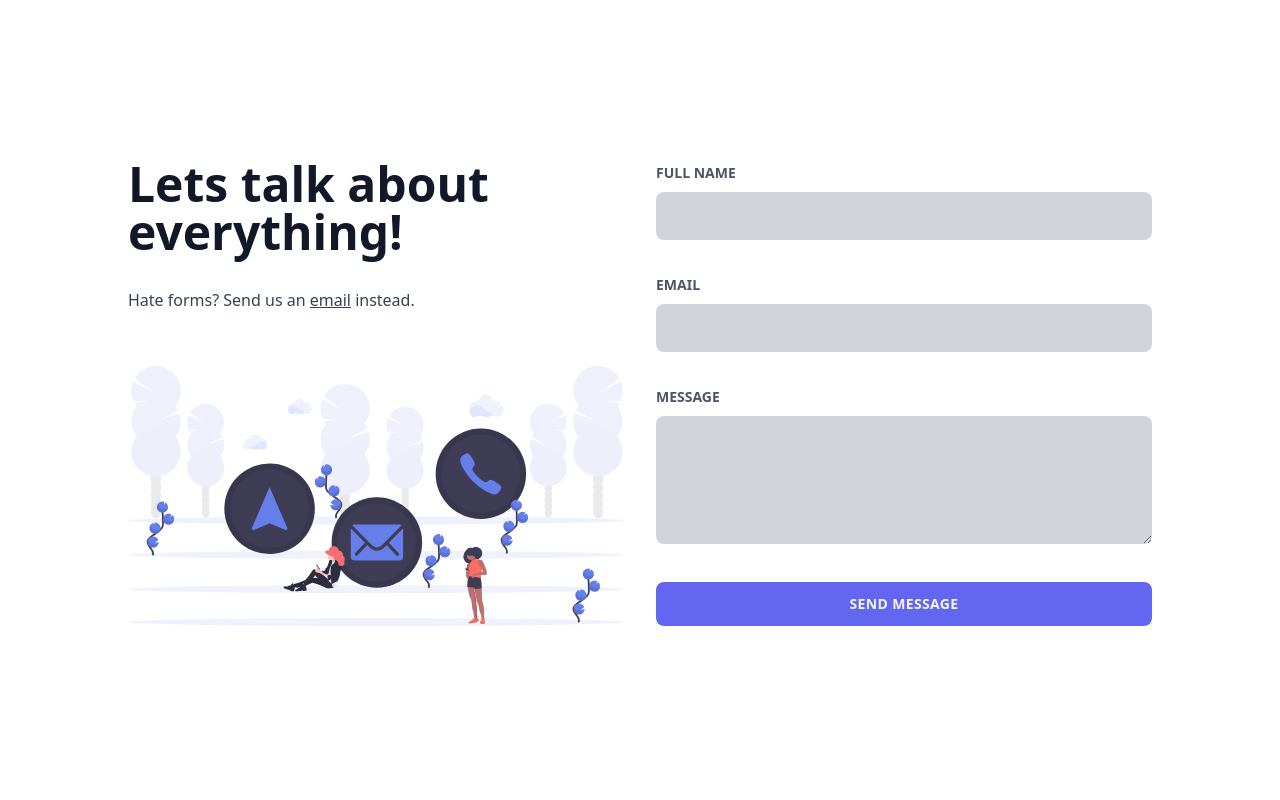
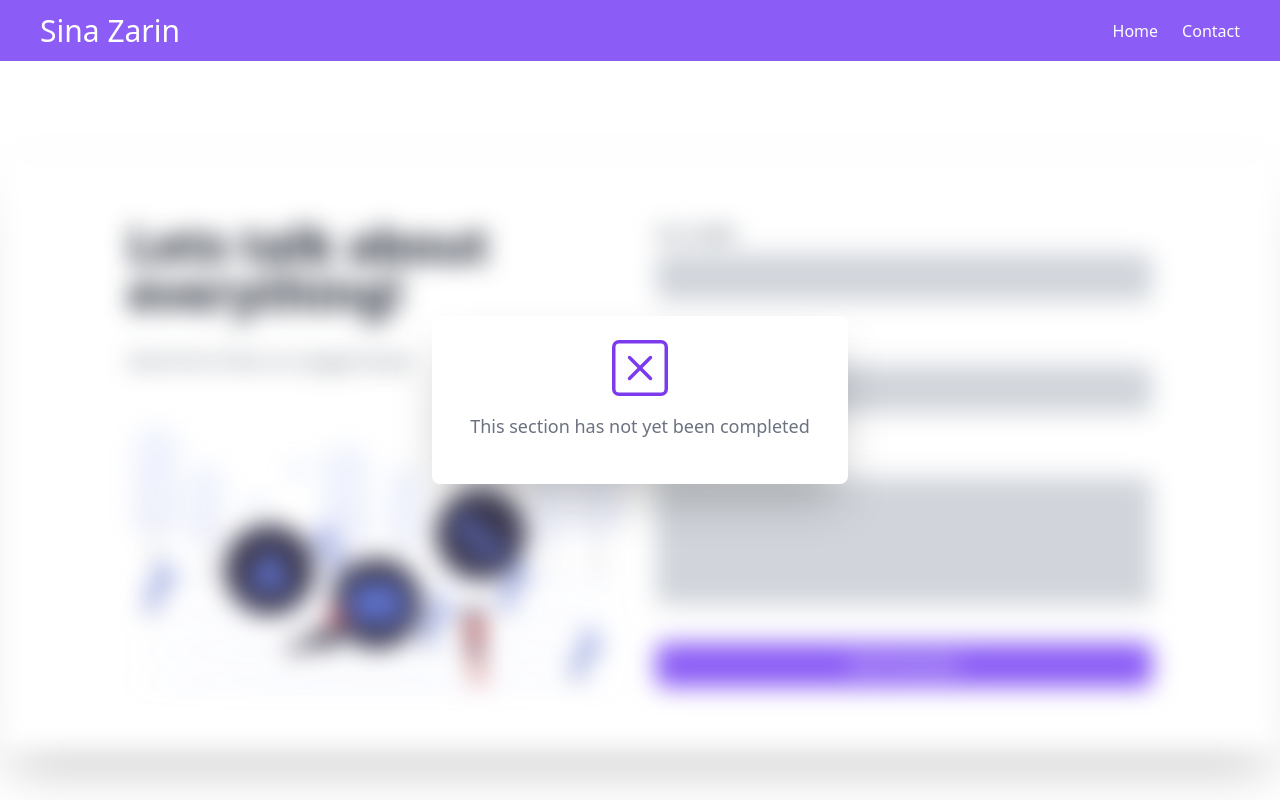
Before and after one commit to sinazarrin/personal-website, a React (Create React App) app: page /contact in a window 1280 px wide. Built offline with nearby package versions, Linux system fonts and the light colour scheme.

Commit message:
add modal contactPage

```diff
--- a/src/Pages/ContactWithMe/Index.js
+++ b/src/Pages/ContactWithMe/Index.js
@@ -1,20 +1,57 @@
 import React from 'react'
+import { Link } from 'react-router-dom'
 
 const ContactWithMe = () => {
   return (
         <>
+        <div className='bg-violet-500 z-50'>
+          <nav className='container flex w-full items-center flex-wrap p-2 px-10 justify-between mx-auto z-50'>
+            <div>
+                <h1>
+                    <Link to="/" className='text-white text-[30px]'>Sina Zarin</Link>
+                </h1>
+            </div>
+            <ul className='sm:flex hidden space-x-6 '>
+                <li>
+                    <Link to="/" className="text-white relative group">Home
+                        <div className="absolute left-2 w-2/3 h-0.5 bg-white/80 scale-x-0 group-hover:scale-x-100 transition-transform"></div>
+                    </Link>
+                </li>
+                <li>
+                    <Link to="/contact" className='text-white relative group'>Contact
+                        <div className="absolute left-2 w-2/3 h-0.5 bg-white/80 scale-x-0 group-hover:scale-x-100 transition-transform"></div>
+                    </Link>
+                </li>
+            </ul>
+          </nav>
+        </div>
 
-      <div
-        class="max-w-screen-xl mt-24 px-8 grid gap-8 grid-cols-1 md:grid-cols-2 md:px-12 lg:px-16 xl:px-32 py-16 mx-auto text-gray-900 rounded-lg">
-        <div class="flex flex-col justify-between">
+        <div id="popup-modal" tabindex="-1" className="flex items-center justify-center h-screen overflow-y-auto overflow-x-hidden fixed  md:top-[0] top-[30%] right-0 left-0 z-10 md:inset-0 h-modal md:h-full">
+          <div className="relative p-4 w-full max-w-md h-full md:h-auto">
+          <div className="relative bg-white rounded-lg shadow-2xl">
+              <div className="p-6 text-center">
+                  <svg xmlns="http://www.w3.org/2000/svg" width="16" height="16" fill="currentColor" className="mx-auto mb-4 w-14 h-14 text-violet-600" viewBox="0 0 16 16">
+                    <path d="M14 1a1 1 0 0 1 1 1v12a1 1 0 0 1-1 1H2a1 1 0 0 1-1-1V2a1 1 0 0 1 1-1h12zM2 0a2 2 0 0 0-2 2v12a2 2 0 0 0 2 2h12a2 2 0 0 0 2-2V2a2 2 0 0 0-2-2H2z"/>
+                    <path d="M4.646 4.646a.5.5 0 0 1 .708 0L8 7.293l2.646-2.647a.5.5 0 0 1 .708.708L8.707 8l2.647 2.646a.5.5 0 0 1-.708.708L8 8.707l-2.646 2.647a.5.5 0 0 1-.708-.708L7.293 8 4.646 5.354a.5.5 0 0 1 0-.708z"/>
+                  </svg>
+
+                  <h3 className="mb-5 text-lg font-normal text-gray-500 dark:text-gray-400">This section has not yet been completed</h3>
+
+              </div>
+          </div>
+        </div>
+  </div>
+
+      <div className="max-w-screen-xl mt-24 px-8 grid gap-8 grid-cols-1 md:grid-cols-2 md:px-12 lg:px-16 xl:px-32 py-16 mx-auto text-gray-900 rounded-lg blur-md shadow-2xl">
+        <div className="flex flex-col justify-between">
           <div>
-            <h2 class="text-4xl lg:text-5xl font-bold leading-tight">Lets talk about everything!</h2>
-            <div class="text-gray-700 mt-8">
-              Hate forms? Send us an <span class="underline">email</span> instead.
+            <h2 className="text-4xl lg:text-5xl font-bold leading-tight">Lets talk about everything!</h2>
+            <div className="text-gray-700 mt-8">
+              Hate forms? Send us an <span className="underline">email</span> instead.
             </div>
           </div>
-          <div class="mt-8 text-center">
-            <svg class="w-full"
+          <div className="mt-8 text-center">
+            <svg className="w-full"
               id="ae37f038-3a9e-4b82-ad68-fc94ba16af2a" data-name="Layer 1"
               viewBox="0 0 1096 574.74">
               <defs>
@@ -511,25 +548,25 @@ const ContactWithMe = () => {
             </svg>
           </div>
         </div>
-        <div class="">
+        <div className="">
           <div>
-            <span class="uppercase text-sm text-gray-600 font-bold">Full Name</span>
-            <input class="w-full bg-gray-300 text-gray-900 mt-2 p-3 rounded-lg focus:outline-none focus:shadow-outline"
+            <span className="uppercase text-sm text-gray-600 font-bold">Full Name</span>
+            <input className="w-full bg-gray-300 text-gray-900 mt-2 p-3 rounded-lg focus:outline-none focus:shadow-outline"
               type="text" placeholder=""/>
           </div>
-          <div class="mt-8">
-            <span class="uppercase text-sm text-gray-600 font-bold">Email</span>
-            <input class="w-full bg-gray-300 text-gray-900 mt-2 p-3 rounded-lg focus:outline-none focus:shadow-outline"
+          <div className="mt-8">
+            <span className="uppercase text-sm text-gray-600 font-bold">Email</span>
+            <input className="w-full bg-gray-300 text-gray-900 mt-2 p-3 rounded-lg focus:outline-none focus:shadow-outline"
               type="text"/>
           </div>
-          <div class="mt-8">
-            <span class="uppercase text-sm text-gray-600 font-bold">Message</span>
+          <div className="mt-8">
+            <span className="uppercase text-sm text-gray-600 font-bold">Message</span>
             <textarea
-              class="w-full h-32 bg-gray-300 text-gray-900 mt-2 p-3 rounded-lg focus:outline-none focus:shadow-outline"></textarea>
+              className="w-full h-32 bg-gray-300 text-gray-900 mt-2 p-3 rounded-lg focus:outline-none focus:shadow-outline"></textarea>
           </div>
-          <div class="mt-8">
+          <div className="mt-8">
             <button
-              class="uppercase text-sm font-bold tracking-wide bg-indigo-500 text-gray-100 p-3 rounded-lg w-full focus:outline-none focus:shadow-outline">
+              className="uppercase text-sm font-bold tracking-wide bg-violet-500 text-gray-100 p-3 rounded-lg w-full focus:outline-none focus:shadow-outline">
               Send Message
             </button>
           </div>
--- a/src/components/Banner/index.js
+++ b/src/components/Banner/index.js
@@ -24,12 +24,12 @@ const Banner = () => {
 
                             <ul className='sm:flex hidden space-x-6 '>
                                 <li>
-                                    <Link to="#" className="text-white relative group">Home
+                                    <Link to="/" className="text-white relative group">Home
                                         <div className="absolute left-2 w-2/3 h-0.5 bg-white/80 scale-x-0 group-hover:scale-x-100 transition-transform"></div>
                                     </Link>
                                 </li>
                                 <li>
-                                    <Link to="" className='text-white relative group'>Contact
+                                    <Link to="/contact" className='text-white relative group'>Contact
                                         <div className="absolute left-2 w-2/3 h-0.5 bg-white/80 scale-x-0 group-hover:scale-x-100 transition-transform"></div>
                                     </Link>
                                 </li>
@@ -39,7 +39,7 @@ const Banner = () => {
                         <div className='flex items-baseline justify-between'>
                             <div className='text-white uppercase absolute left-[5%] bottom-[8%] leading-[70px]'>
                                 <p className='lg:text-[50px] md:text-[30px] sm:text-[20px] text-[15px] '>i'm</p>
-                                <h1 className="w-full lg:text-8xl md:text-7xl sm:text-6xl text-4xl font-bold custom">sina zarrin</h1>
+                                <h1 className="w-full lg:text-8xl md:text-7xl sm:text-6xl text-[45px] font-bold custom">sina zarrin</h1>
                                 <h3 className={`${typingEffect ? ' lg:text-[40px] md:text-[30px] sm:text-[20px] text-[15px] font-medium overflow-x-hidden whitespace-nowrap typewriter md:mt-2' : ' text-[40px] font-medium overflow-x-hidden whitespace-nowrap opacity-0 mt-2'} `}>i love front-end develope ...</h3>
                             </div>
                         </div>
--- a/src/components/MySkills/index.js
+++ b/src/components/MySkills/index.js
@@ -1,4 +1,5 @@
 import React, { useState } from 'react'
+import { Link } from 'react-router-dom'
 
 
 const MySkills = () => {
@@ -47,7 +48,7 @@ const MySkills = () => {
             <a href='سینا_زرین.pdf' download>
               <button className="bg-white text-[#1b1b1b] sm:py-3.5 sm:px-9 py-2 px-6 sm:mb-0 mb-2 uppercase sm:text-[12px] text-[10px] tracking-[3px] sm:mr-10">Download Resume</button>
             </a>
-          <button type="button" className="bg-violet-500 text-white sm:py-3.5 sm:px-9 py-2 px-6 sm:mb-0 mb-2 uppercase sm:text-[12px] text-[10px] tracking-[3px] ">Contact Me</button>
+          <Link to="/contact" className="bg-violet-500 text-white sm:py-3.5 sm:px-9 py-2 px-6 sm:mb-0 mb-2 uppercase sm:text-[12px] text-[10px] tracking-[3px]">Contact Me</Link>
         </div>
       </div>
     </div>
```
